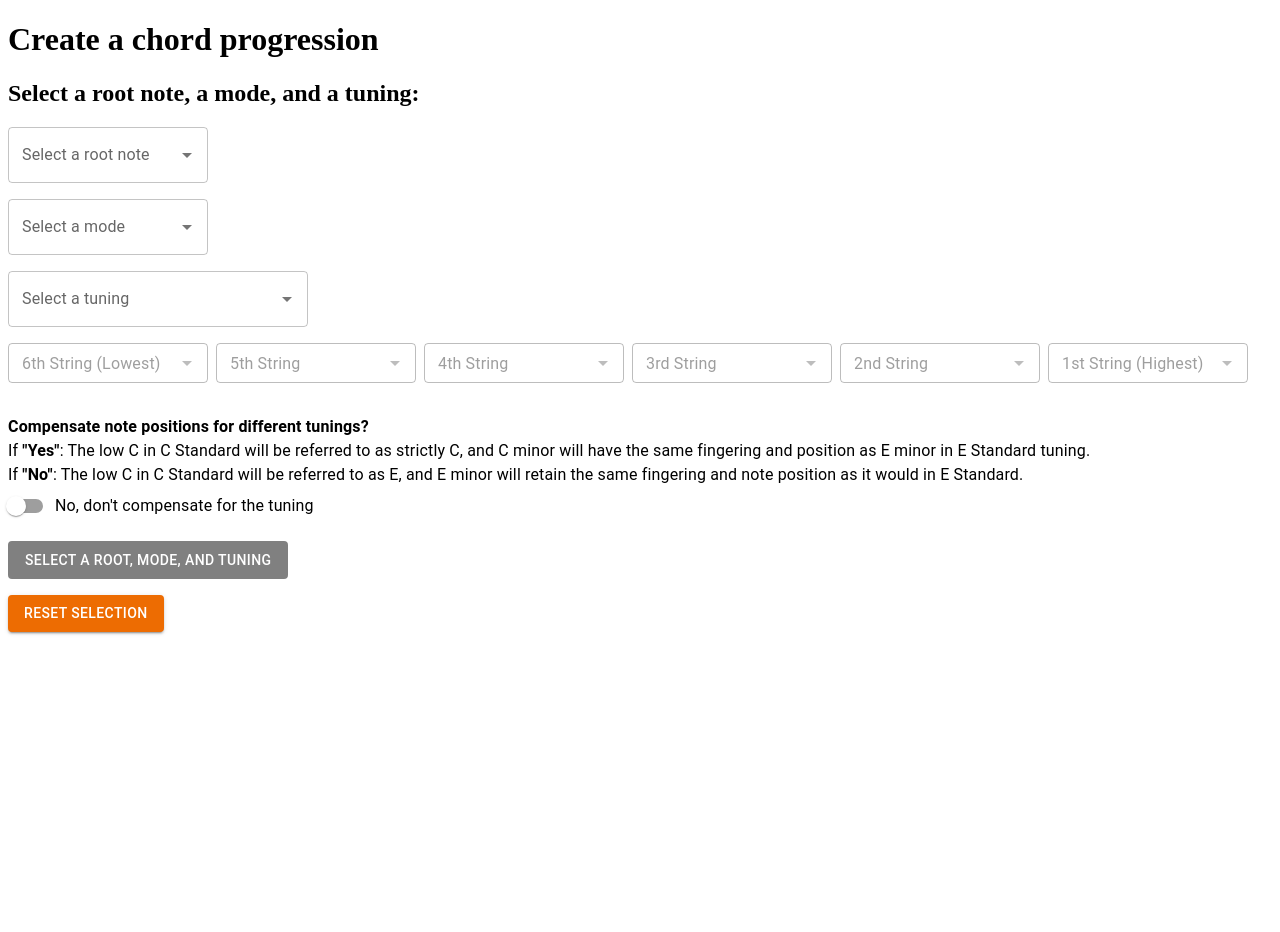
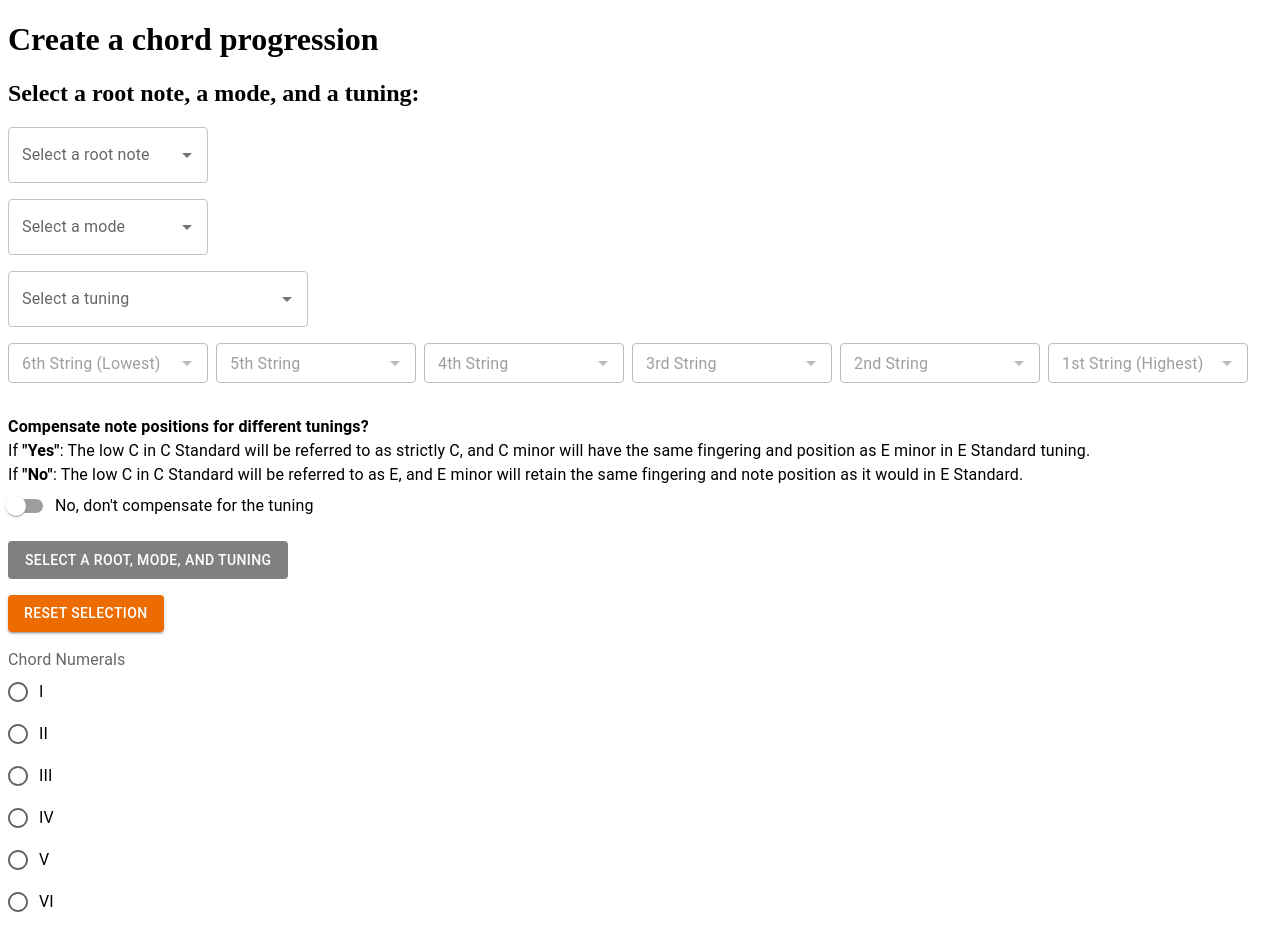
Before and after one commit to stenzeladam/ChordProgressionTSX, a React (Vite) app: page / in a window 1280 px wide. Shown: the top 932 px of the page. Before the commit the page ends 800 px from the top, so only its background shows below. Built offline with nearby package versions, Linux system fonts and the light colour scheme.

Commit message:
Added section for chord numerals

```diff
--- /dev/null
+++ b/src/components/ChordNumeralButtons.tsx
@@ -0,0 +1,45 @@
+import { useState } from 'react';
+import Radio from '@mui/material/Radio';
+import RadioGroup from '@mui/material/RadioGroup';
+import FormControlLabel from '@mui/material/FormControlLabel';
+import FormControl from '@mui/material/FormControl';
+import FormLabel from '@mui/material/FormLabel';
+
+export interface ChordNumber {
+    value: number;
+}
+
+interface ChordNumeralButtonsProps {
+    onSelect: (numeral: ChordNumber) => void;
+}
+
+const ChordNumeralButtons: React.FC<ChordNumeralButtonsProps> = ({onSelect}) => {
+    const handleChange = (_: any, val: string) => {
+        onSelect({ value: Number(val) });
+    }
+  return (
+    <FormControl>
+      <FormLabel
+        color='error'
+        id="chordRomanNumerals">
+        Chord Numerals
+      </FormLabel>
+      <RadioGroup
+        aria-labelledby="chordRomanNumerals"
+        defaultValue={null}
+        onChange={handleChange}
+        name="chord-numeral-buttons-group"
+      >
+        <FormControlLabel value="1" control={<Radio color="error" />} label="I" />
+        <FormControlLabel value="2" control={<Radio color="error" />} label="II" />
+        <FormControlLabel value="3" control={<Radio color="error" />} label="III" />
+        <FormControlLabel value="4" control={<Radio color="error" />} label="IV" />
+        <FormControlLabel value="5" control={<Radio color="error" />} label="V" />
+        <FormControlLabel value="6" control={<Radio color="error" />} label="VI" />
+        <FormControlLabel value="7" control={<Radio color="error" />} label="VII" />
+      </RadioGroup>
+    </FormControl>
+  );
+}
+
+export default ChordNumeralButtons;
--- a/src/components/KeyAndTuningButton.tsx
+++ b/src/components/KeyAndTuningButton.tsx
@@ -16,6 +16,8 @@ interface KeyAndTuningButtonProps {
   selectedMode: ModeOption | null;
   selectedTuning: string | null;
   tuningCompensation: boolean;
+  submitEnabled: boolean;
+  setEnableSubmit: (submitEnabled :boolean) => void;
 }
 
 const KeyAndTuningButton: React.FC<KeyAndTuningButtonProps> = ({
@@ -23,12 +25,12 @@ const KeyAndTuningButton: React.FC<KeyAndTuningButtonProps> = ({
   selectedRoot,
   selectedMode,
   selectedTuning,
-  tuningCompensation
+  tuningCompensation,
+  submitEnabled,
+  setEnableSubmit
   }) => {
-  const [isClicked, setClicked] = useState(false);
-
   const handleClick = () => {
-    setClicked(true);
+    setEnableSubmit(true);
     console.log("Selected root: ", selectedRoot?.value);
     console.log("Selected mode: ", selectedMode);
     console.log("Selected tuning: ", selectedTuning);
@@ -53,9 +55,9 @@ const KeyAndTuningButton: React.FC<KeyAndTuningButtonProps> = ({
           '&:hover': {bgcolor: 'white', color: 'black', border: '2pt solid black'},
           '&:disabled': {bgcolor: 'green', color: 'white', border: '2pt solid green'}
         }}
-        disabled={isIncomplete || (isClicked && !isIncomplete)}
+        disabled={isIncomplete || (submitEnabled && !isIncomplete)}
         variant="outlined">
-          {isIncomplete ? 'Select a root, mode, and tuning' : (isClicked ? 'Root, mode, and tuning confirmed' : 'Confirm root, mode, and tuning selection')}
+          {isIncomplete ? 'Select a root, mode, and tuning' : (submitEnabled ? 'Root, mode, and tuning confirmed' : 'Confirm root, mode, and tuning selection')}
       </Button>
     </Box>
   );
--- a/src/components/SelectionContainer.tsx
+++ b/src/components/SelectionContainer.tsx
@@ -7,6 +7,8 @@ import KeyAndTuningButton from './KeyAndTuningButton';
 import CompensateForTuningOption from './CompensateForTuningOption';
 import Reset from './ResetButton'
 import { ModeOption } from './ModeSelector';
+import ChordNumeralButtons from './ChordNumeralButtons';
+import { ChordNumber } from './ChordNumeralButtons';
 
 interface RootOption {
   value: string;
@@ -19,6 +21,8 @@ const SelectionContainer = () => {
   const [selectedTuning, setSelectedTuning] = useState<string | null>(null);
   const [stringTunings, setStringTunings] = useState<string[]>(Array(6).fill(""));
   const [compensateOption, setCompensate] = useState<boolean>(false);
+  const [isSubmitEnabled, setSubmitEnabled] = useState<boolean>(false);
+  const [chordNum, setChordNum] = useState<ChordNumber | null>(null);
 
   const handleRootSelect = (root: RootOption | null) => {
     setSelectedRoot(root);
@@ -29,19 +33,20 @@ const SelectionContainer = () => {
     setSelectedTuning(null);
     setSelectedMode(null);
     setStringTunings(Array(6).fill(""));
+    setSubmitEnabled(false);
   }
 
   const handleModeSelect = (mode: ModeOption | null) => {
     setSelectedMode(mode);
   };
 
-  const handleTuningSelect = (tuning: string | null, stringTunings: string[]) => {
-    setSelectedTuning(tuning);
-    setStringTunings(stringTunings);
-  };
+  const handleCompensateSelect = (selection: boolean) => {
+    setCompensate(selection);
+  }
 
-  const handleCompensateSelect = (selection: boolean) => {
-    setCompensate(selection)
+  const handleNumeralSelect = (num: ChordNumber) => {
+    setChordNum(num);
+    console.log("The selected numeral is: ", num.value);
   }
 
   const isIncomplete =
@@ -63,8 +68,11 @@ const SelectionContainer = () => {
         stringTuningState={stringTunings}
         setTuning={setSelectedTuning}
         setStringTuning={setStringTunings} />
-      <CompensateForTuningOption onSelect={handleCompensateSelect} />
+      <CompensateForTuningOption
+        onSelect={handleCompensateSelect} />
       <KeyAndTuningButton
+        submitEnabled={isSubmitEnabled}
+        setEnableSubmit={setSubmitEnabled}
         isIncomplete={isIncomplete}
         selectedRoot={selectedRoot}
         selectedMode={selectedMode}
@@ -74,6 +82,8 @@ const SelectionContainer = () => {
       <Reset
         onClick={resetInputs}
       />
+      <ChordNumeralButtons
+        onSelect={handleNumeralSelect}/>
     </Box>
   )
 }
--- a/src/components/TuningSelector.tsx
+++ b/src/components/TuningSelector.tsx
@@ -58,9 +58,6 @@ const TuningSelector: React.FC<TuningSelectorProps> = ({ tuningState, stringTuni
 
     console.log("The selected tuning is: ", tuning, "\nvalue?.label is: ", value?.label);
     setDisabledStringFlag(tuning !== "Other");
-
-    setTuning(tuning);
-    setStringTuning(stringTuningState);
   };
 
   const handleSingleStringTuningChange = (value: string | null | undefined, index: number) => {
```
